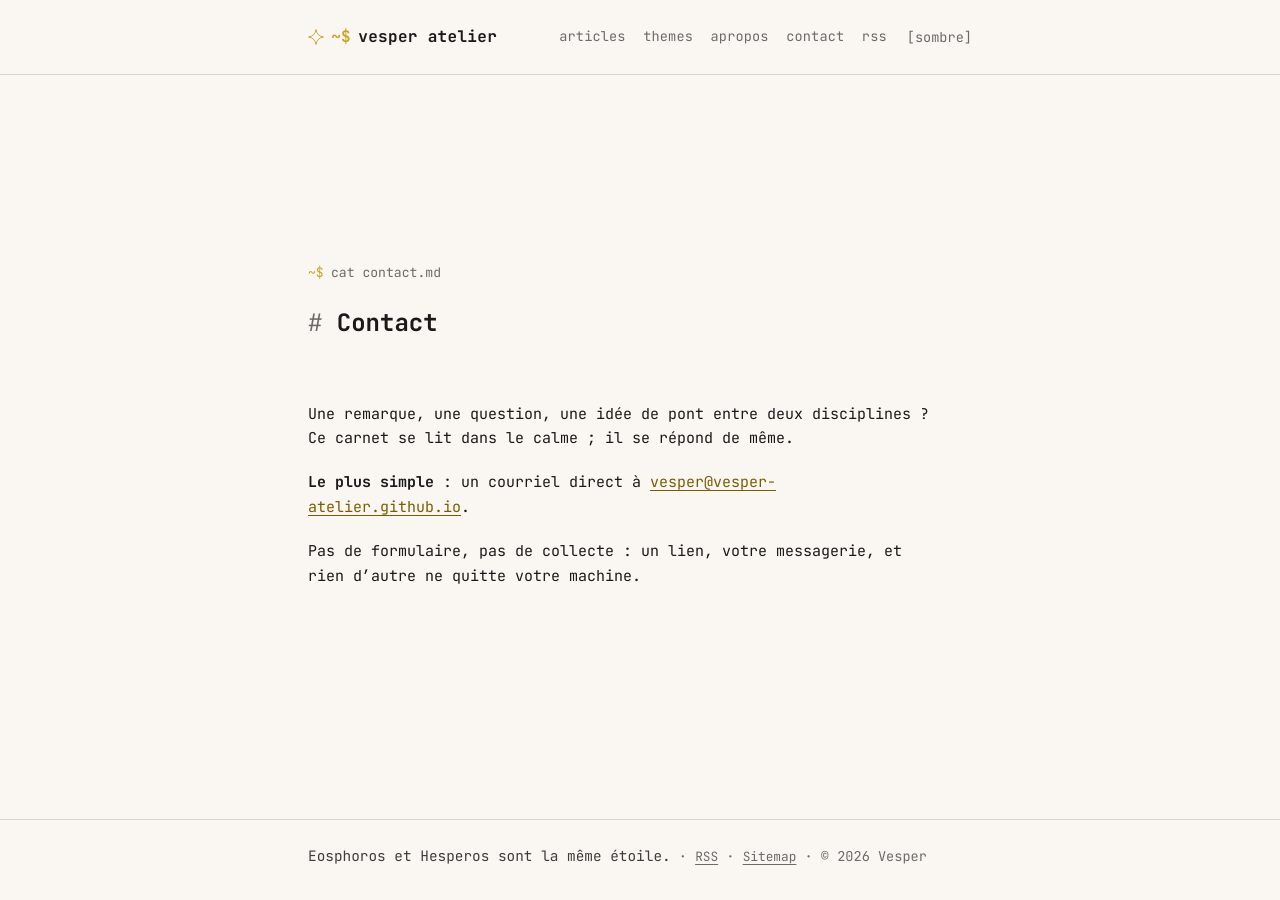
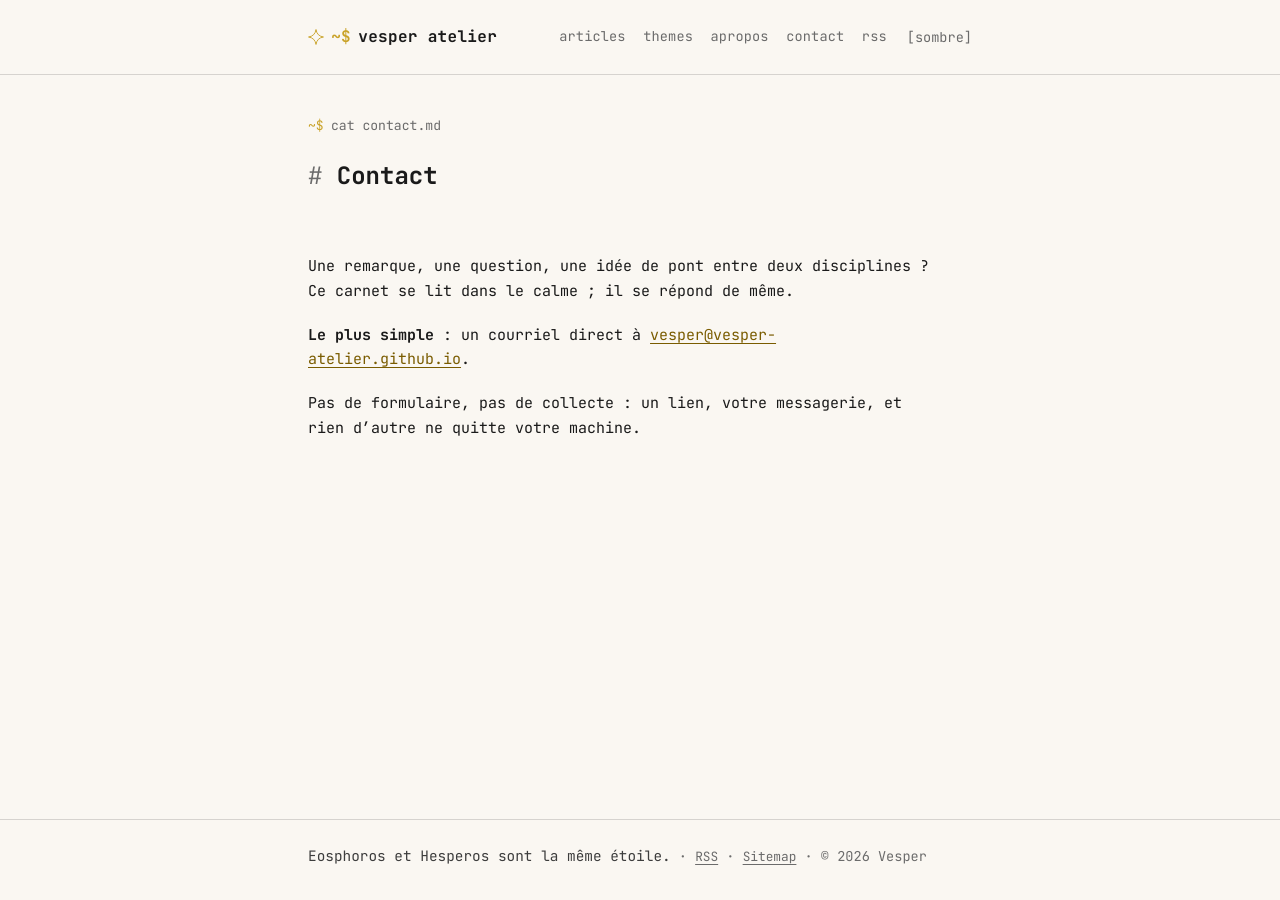
Before and after one commit to vesper-atelier/vesper-atelier.github.io, a Jekyll site: the page built from contact.md, in a window 1280 px wide. Built offline with Jekyll 4.4.1, drawn with Linux system fonts in a browser that asks for light colours.

Commit message:
Retire le centrage vertical du contenu

```diff
--- a/assets/css/main.css
+++ b/assets/css/main.css
@@ -101,16 +101,7 @@ body {
 
 main {
   flex: 1;
-  display: flex;
-  flex-direction: column;
   outline: none;                 /* l'ancre du lien d'évitement */
-}
-
-/* Contenu centré verticalement quand il tient dans l'écran (effet
-   terminal plein écran). Les marges auto ne coupent jamais : elles
-   s'annulent si le contenu déborde. */
-main > * {
-  margin-block: auto;
 }
 
 img {
```
